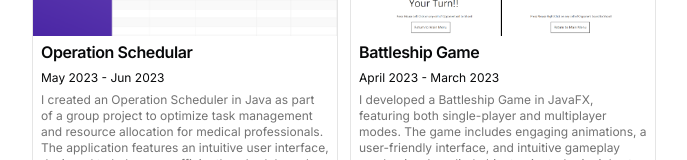
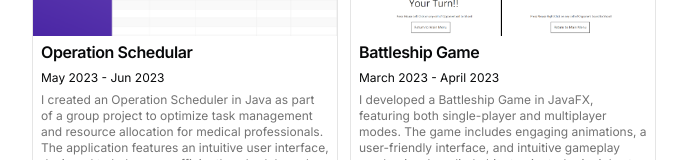
Before and after one commit to sanskarbasnet/PortFolio, a Next.js app: page / in a window 1280 px wide. Shown: the part 1568-1728 px from the top of the page, without its empty margins (296-983 px from the left). Built offline with nearby package versions, Linux system fonts and the light colour scheme.

Commit message:
typo correction

```diff
--- a/src/data/resume.tsx
+++ b/src/data/resume.tsx
@@ -160,7 +160,7 @@ export const DATA = {
     {
       title: "Battleship Game",
       href: "https://github.com/sanskarbasnet/BattleShip-Game.git",
-      dates: "April 2023 - March 2023",
+      dates: "March 2023 - April 2023",
       active: true,
       description:
         "I developed a Battleship Game in JavaFX, featuring both single-player and multiplayer modes. The game includes engaging animations, a user-friendly interface, and intuitive gameplay mechanics. I applied object-oriented principles to structure the game logic and ensured smooth functionality through careful UI design. Balancing this project with academic commitments, I focused on rigorous testing and refinement to deliver a seamless user experience. This project highlights my skills in game development, UI design, and Java programming.",
```
